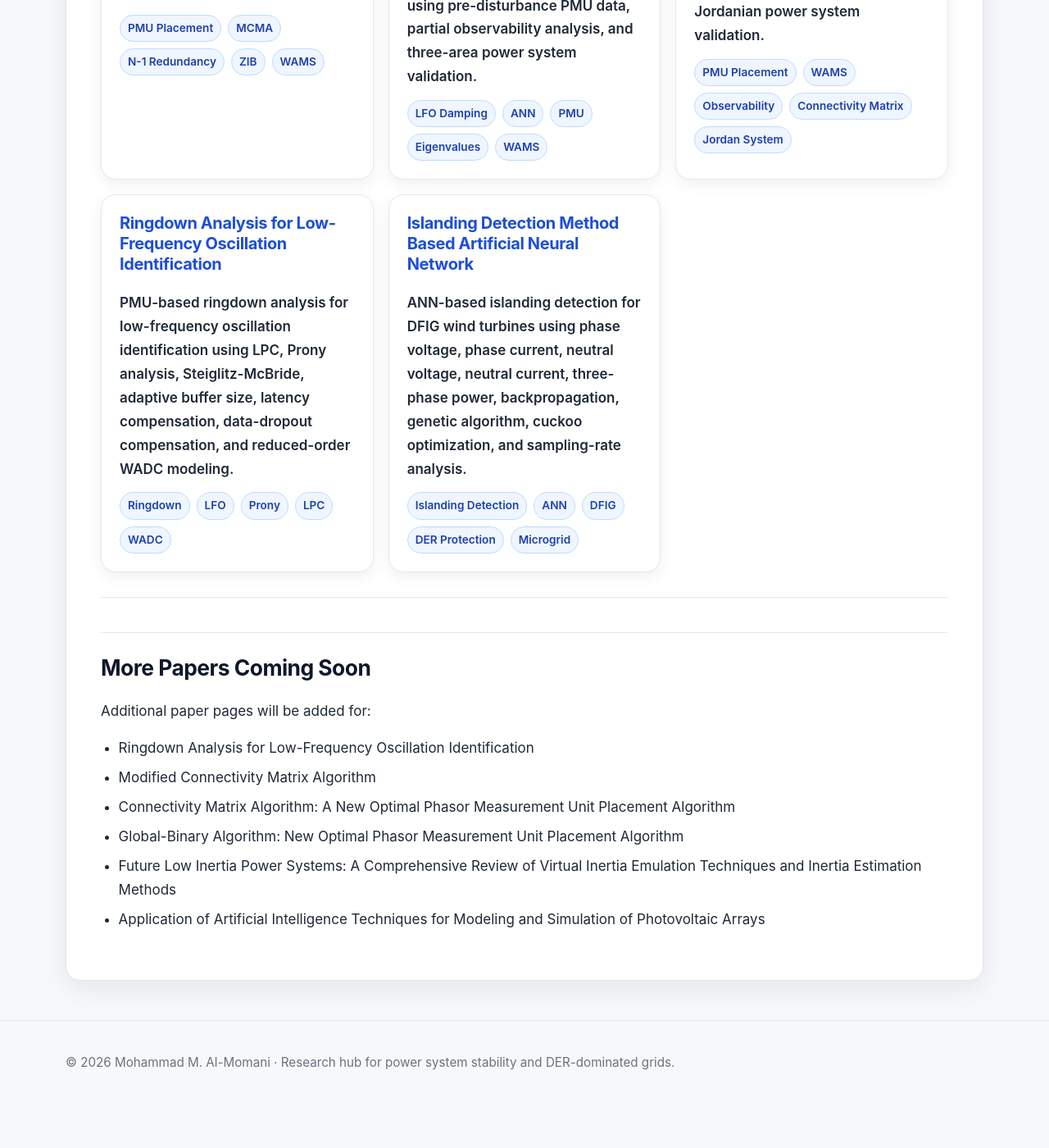
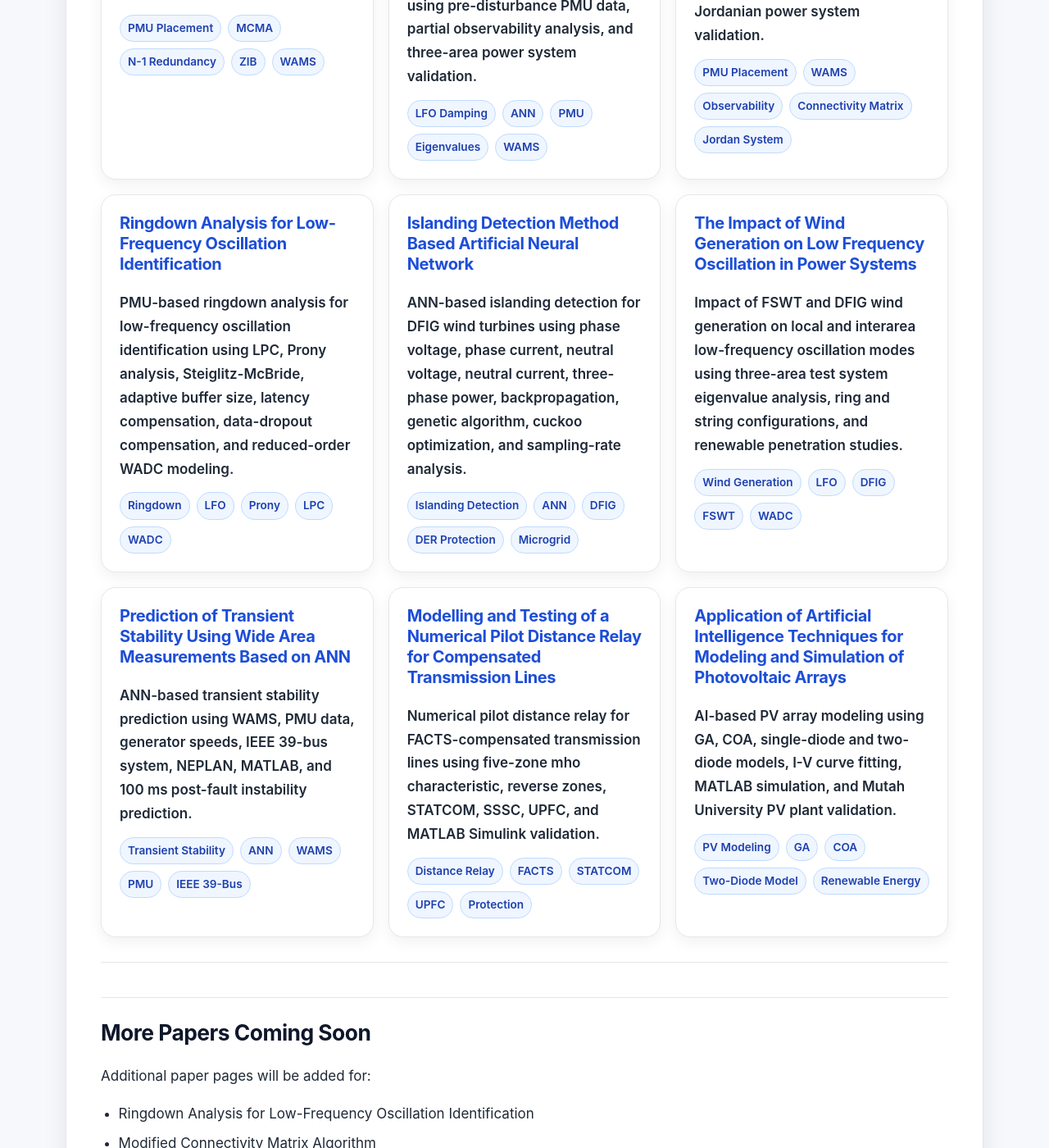
Before and after one commit to MohammadAlmomani/mohammadalmomani.github.io, a Jekyll site: the page built from papers/index.md, in a window 1280 px wide and 1400 px high, scrolled down 1740 px. Shown: the whole window at 82% size. Built offline with Jekyll 4.4.1, drawn with Linux system fonts in a browser that asks for light colours; before the commit the page ends 3087 px from its top, so only the background shows below that.

Commit message:
Add new paper entries to the index
Added new paper entries to the index with details on wind generation, transient stability, numerical pilot distance relay, and AI techniques for photovoltaic arrays.

```diff
--- a/papers/index.md
+++ b/papers/index.md
@@ -145,6 +145,53 @@ This page collects searchable summaries, abstracts, keywords, citation informati
 </div>
 </a>
 
+<a class="paper-card" href="./wind-generation-impact-low-frequency-oscillation/">
+<h3>The Impact of Wind Generation on Low Frequency Oscillation in Power Systems</h3>
+<p>Impact of FSWT and DFIG wind generation on local and interarea low-frequency oscillation modes using three-area test system eigenvalue analysis, ring and string configurations, and renewable penetration studies.</p>
+<div class="tag-list">
+<span class="tag">Wind Generation</span>
+<span class="tag">LFO</span>
+<span class="tag">DFIG</span>
+<span class="tag">FSWT</span>
+<span class="tag">WADC</span>
+</div>
+</a>
+
+<a class="paper-card" href="./transient-stability-wide-area-measurements-ann/">
+<h3>Prediction of Transient Stability Using Wide Area Measurements Based on ANN</h3>
+<p>ANN-based transient stability prediction using WAMS, PMU data, generator speeds, IEEE 39-bus system, NEPLAN, MATLAB, and 100 ms post-fault instability prediction.</p>
+<div class="tag-list">
+<span class="tag">Transient Stability</span>
+<span class="tag">ANN</span>
+<span class="tag">WAMS</span>
+<span class="tag">PMU</span>
+<span class="tag">IEEE 39-Bus</span>
+</div>
+</a>
+
+<a class="paper-card" href="./numerical-pilot-distance-relay-compensated-lines/">
+<h3>Modelling and Testing of a Numerical Pilot Distance Relay for Compensated Transmission Lines</h3>
+<p>Numerical pilot distance relay for FACTS-compensated transmission lines using five-zone mho characteristic, reverse zones, STATCOM, SSSC, UPFC, and MATLAB Simulink validation.</p>
+<div class="tag-list">
+<span class="tag">Distance Relay</span>
+<span class="tag">FACTS</span>
+<span class="tag">STATCOM</span>
+<span class="tag">UPFC</span>
+<span class="tag">Protection</span>
+</div>
+</a>
+
+<a class="paper-card" href="./ai-techniques-modeling-simulation-photovoltaic-arrays/">
+<h3>Application of Artificial Intelligence Techniques for Modeling and Simulation of Photovoltaic Arrays</h3>
+<p>AI-based PV array modeling using GA, COA, single-diode and two-diode models, I-V curve fitting, MATLAB simulation, and Mutah University PV plant validation.</p>
+<div class="tag-list">
+<span class="tag">PV Modeling</span>
+<span class="tag">GA</span>
+<span class="tag">COA</span>
+<span class="tag">Two-Diode Model</span>
+<span class="tag">Renewable Energy</span>
+</div>
+</a>
 
 </div>
 ---
```
